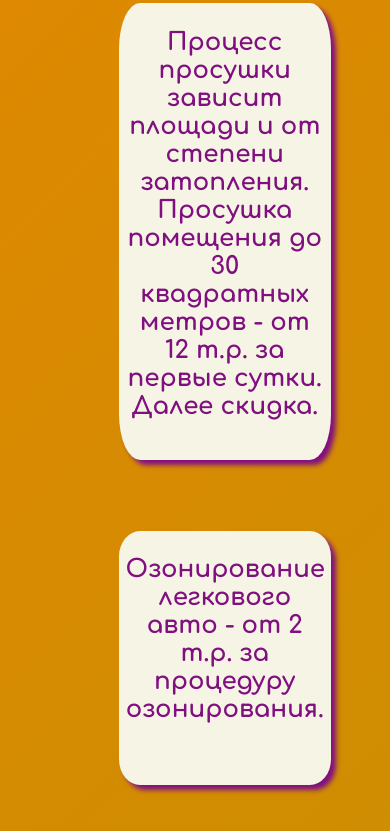
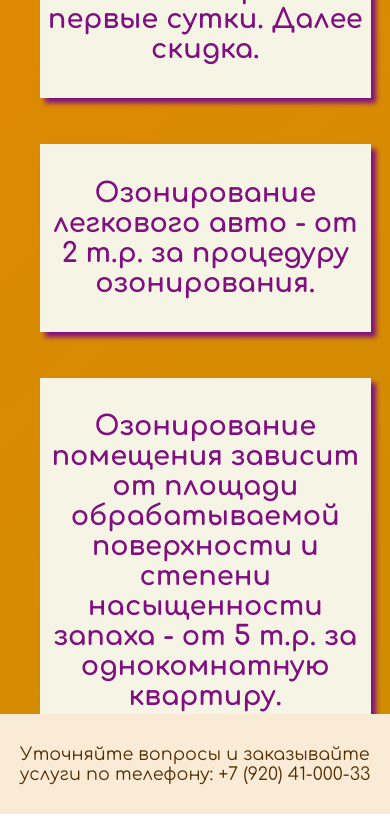
Before and after one commit to bers-site/bers-site, a plain HTML site: page prices.html in a window 390 px wide. Shown: the part 2391-3222 px from the top of the page. Drawn offline with Linux system fonts and the light colour scheme.

Commit message:
maybe its all :___

```diff
--- a/prices.html
+++ b/prices.html
@@ -52,24 +52,21 @@
         </div>
 
         <div>
-            <ul class="container-sections">
-                <li class="rectangle-1" style="justify-self: center; width: 60%; background-color: rgba(246, 244, 228, 1);
-                    border-radius: 10%; box-shadow: 5px 5px 5px rgba(128, 15, 128); padding-left: 2%; padding-right: 2%;">
+            <ul class="container-sections" style="gap: 5%; margin-right: 5%;">
+                <li class="rectangle-3">
                     <h3 class="text-1" style="color: rgba(128, 15, 128); font-size: 170%; text-align: center;">
                         Процесс просушки зависит площади и от степени затопления.
                         Просушка помещения до 30 квадратных метров - от 12 т.р. за первые сутки. Далее скидка.
                     </h3>
                 </li>
 
-                <li class="rectangle-1" style="justify-self: center; width: 60%; background-color: rgba(246, 244, 228, 1);
-                    border-radius: 10%; box-shadow: 5px 5px 5px rgba(128, 15, 128); padding-left: 2%; padding-right: 2%;">
+                <li class="rectangle-3">
                     <h3 class="text-1" style="color: rgba(128, 15, 128); font-size: 170%; text-align: center">
                         Озонирование легкового авто - от 2 т.р. за процедуру озонирования.
                     </h3>
                 </li>
 
-                <li class="rectangle-1" style="justify-self: center; width: 60%; background-color: rgba(246, 244, 228, 1);
-                    border-radius: 10%; box-shadow: 5px 5px 5px rgba(128, 15, 128); padding-left: 2%; padding-right: 2%; vertical-align: middle;">
+                <li class="rectangle-3">
                     <h3 class="text-1" style="color: rgba(128, 15, 128); font-size: 170%; text-align: center">
                         Озонирование помещения зависит от площади обрабатываемой поверхности и степени
                         насыщенности запаха - от 5 т.р. за однокомнатную квартиру.
@@ -78,6 +75,7 @@
             </ul>
             </div>
 
+    <div class="filler"></div>
     <footer class="footer">Уточняйте вопросы и заказывайте услуги по телефону: +7 (920) 41-000-33</footer>
     <script src="animation.js"></script>
 
--- a/style-contacts.css
+++ b/style-contacts.css
@@ -22,6 +22,10 @@ body {
   100% {
       background-position: 0% 50%;
   }
+}
+
+footer{
+  height: 5%;
 }
 
 li {
@@ -84,6 +88,7 @@ img{
     font-family: "Comfortaa", sans-serif;
     display: inline-block;
     padding: 5%;
+    border-radius: 2px;
     font-weight: bold;
     cursor: pointer;
     margin-top: 10%;
@@ -91,7 +96,6 @@ img{
     color: rgba(88, 47, 0, 1);
     text-align: center;
     border: none;
-    border-radius: 16%;
     box-shadow: 0 5px 15px 0 rgba(246, 244, 228, 1);
     transition: 0.5s;
   }
--- a/style.css
+++ b/style.css
@@ -50,7 +50,7 @@ img{
   height: 60px;
   border-top: 10px solid #6E18C0;
   border-right: 10px solid #6E18C0;
-  margin-right: 60px;
+  /* margin-right: 60px; */
   transform: rotate(45deg);
 }
 
@@ -106,7 +106,7 @@ img{
   }
 
 .container-sections {
-    justify-content: space-around;
+    /* justify-content: space-around; */
     display: grid;
     grid-template-columns: repeat(3, 1fr);
     gap: 20px;
@@ -118,7 +118,6 @@ img{
 }
 
 .container-sections-1 {
-    margin-left: 30px;
     display: grid;
     grid-template-columns: repeat(4, 2fr);
     gap: 50px;
@@ -133,6 +132,16 @@ img{
     height: 100%;
     width: 90%;
   }
+
+.rectangle-3 {
+    font-size: 100%;
+    max-height: 100%;
+    max-width: 100%;
+    justify-self: center;
+    padding: 2%;
+    background-color: rgba(246, 244, 228, 1);
+    box-shadow: 5px 5px 5px rgba(128, 15, 128);
+}
 
 .rectangle-2 {
     font-size: 100%;
@@ -264,20 +273,12 @@ img{
       font-size: 200%;
     }
 
-    .rectangle-1{
-      margin-bottom: 20%;
-    }
-
     .create-line{
       width: auto;
     }
   }
 
   @media (max-width: 1210px){
-    .a2{
-      margin-bottom: 0%;
-      margin-top: 50%;
-    }
 
     .rectangle-1{
       font-size: 150%;
@@ -285,7 +286,6 @@ img{
 
     .container-sections{
       grid-template-columns: repeat(1, 3fr);
-      margin-left: 10%;
     }
 
     .write-line{
@@ -299,13 +299,6 @@ img{
     .topper{
       font-size: 90%;
     }
-
-    .rectangle-2{
-      margin-bottom: 5%;
-      width: 80%;
-      height: 80%;
-      font-size: 80%;
-    }
   }
 
   @media (max-width: 900px){
@@ -315,10 +308,6 @@ img{
 
     .a3{
       font-size: 300%;
-    }
-
-    .container-sections{
-      margin-left: 10%;
     }
 
     .container-sections-1{
@@ -337,17 +326,12 @@ img{
 
     footer{
       font-size: 110%;
-      margin-top: 10%;
     }
   }
 
   @media (max-width: 450px){
     .write-line{
       font-size: 100%;
-    }
-
-    .container-sections-1{
-      margin-right: 5%;
     }
 
     .a3{
@@ -364,14 +348,6 @@ img{
       width: auto;
     }
 
-    .container-sections{
-      margin-left: 5%;
-    }
-
-    .container-sections-1{
-      margin-left: 5%;
-    }
-
     .rectangle-2{
       width: 100px;
       height: 50px;
```
Also changed, not shown: contacts.html (+1 -0 lines), index.html (+1 -1 lines), services.html (+2 -2 lines).
